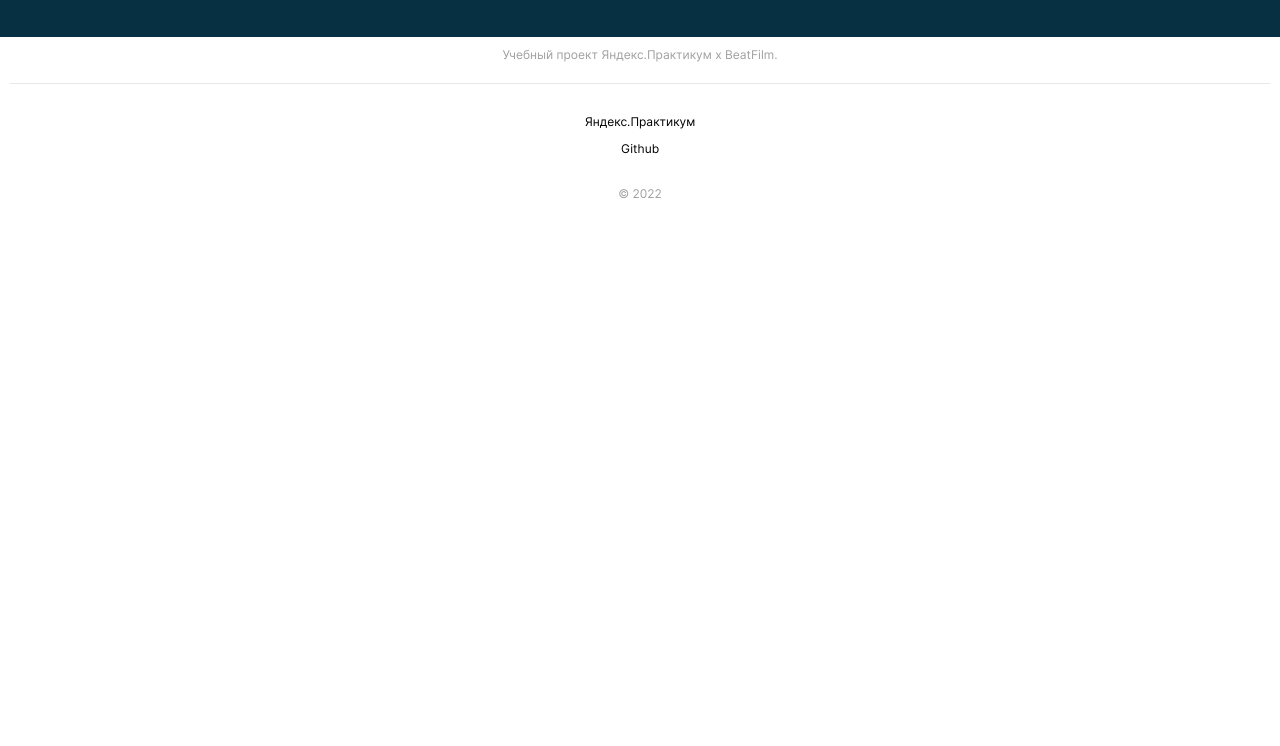
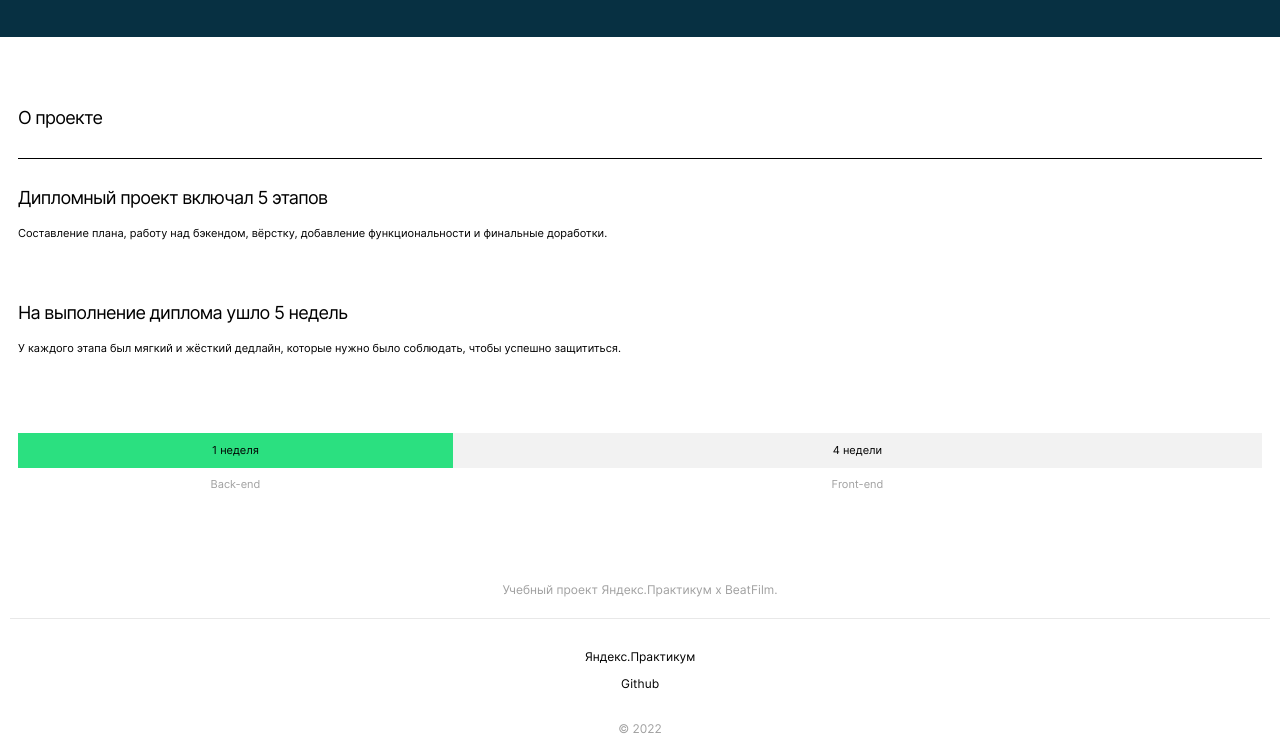
Before and after one commit to Maryk1007/movies-explorer-frontend, a React app: page / in a window 1280 px wide. Shown: the part 600-1346 px from the top of the page. Before the commit the page ends 811 px from the top, so only its background shows below. Built offline with nearby package versions, Linux system fonts and the light colour scheme.

Commit message:
layout about-project

```diff
--- a/src/components/AboutProject/AboutProject.css
+++ b/src/components/AboutProject/AboutProject.css
@@ -0,0 +1,71 @@
+.about-project {
+  margin: 0 18px 70px;
+}
+
+.about-project__title {
+  font-weight: 400;
+  font-size: 18px;
+  line-height: 1.25;
+  letter-spacing: -0.04em;
+  margin-bottom: 28px;
+  text-align: start;
+  padding-bottom: 28px;
+  border-bottom: 1px solid #000000;
+}
+
+.about-project__list {
+  list-style-type: none;
+  padding: 0;
+  margin-bottom: 67px;
+}
+
+.about-project__item {
+  margin-bottom: 62px;
+}
+
+.about-project__item:last-of-type {
+  margin-bottom: 0;
+}
+
+.about-project__subtitle {
+  font-weight: 400;
+  font-size: 18px;
+  line-height: 1.23;
+  letter-spacing: -0.04em;
+  margin-bottom: 18px;
+  text-align: start;
+}
+
+.about-project__paragraph {
+  font-weight: 400;
+  font-size: 11px;
+  line-height: 118%;
+  text-align: start;
+}
+
+.about-project__grid {
+  display: grid;
+  grid-template-columns: 0.86fr 1.6fr;
+  grid-template-rows: 35px;
+  gap: 10px 0;
+}
+
+.about-project__grid-cell {
+  font-size: 11px;
+  line-height: 1.18;
+  color: #A0A0A0;
+  display: flex;
+  align-items: center;
+  justify-content: center;
+}
+
+.cell {
+  background-color: #F2F2F2;
+  height: 100%;
+  color: #000000;
+}
+
+.cell__background {
+  background-color: #2BE080;
+  height: 100%;
+}
--- a/src/components/AboutProject/AboutProject.js
+++ b/src/components/AboutProject/AboutProject.js
@@ -0,0 +1,27 @@
+import React from "react";
+
+function AboutProject() {
+  return (
+      <section className="about-project">
+        <h2 className="about-project__title">О проекте</h2>
+        <ul className="about-project__list">
+          <li className="about-project__item">
+            <h3 className="about-project__subtitle">Дипломный проект включал 5 этапов</h3>
+            <p className="about-project__paragraph">Составление плана, работу над бэкендом, вёрстку, добавление функциональности и финальные доработки.</p>
+          </li>
+          <li className="about-project__item">
+            <h3 className="about-project__subtitle">На выполнение диплома ушло 5 недель</h3>
+            <p className="about-project__paragraph">У каждого этапа был мягкий и жёсткий дедлайн, которые нужно было соблюдать, чтобы успешно защититься.</p>
+          </li>
+        </ul>
+        <div className="about-project__grid">
+            <p className="about-project__grid-cell cell cell__background">1 неделя</p>
+            <p className="about-project__grid-cell cell">4 недели</p>
+            <p className="about-project__grid-cell">Back-end</p>
+            <p className="about-project__grid-cell">Front-end</p>
+        </div>
+      </section>
+  );
+}
+
+export default AboutProject;
--- a/src/components/Main/Main.js
+++ b/src/components/Main/Main.js
@@ -1,6 +1,6 @@
 import React from 'react';
 import Promo from '../Promo/Promo';
-// import AboutProject from '../AboutProject/AboutProject';
+import AboutProject from '../AboutProject/AboutProject';
 // import Techs from '../Techs/Techs';
 // import AboutMe from '../AboutMe/AboutMe';
 // import Portfolio from '../Portfolio/Portfolio'
@@ -8,8 +8,8 @@ function Main() {
   return (
     <main className="content">
       <Promo/>
-      {/* <AboutProject/>
-      <Techs/>
+      <AboutProject/>
+      {/* <Techs/>
       <AboutMe/>
       <Portfolio/> */}
     </main>
--- a/src/components/Promo/Promo.css
+++ b/src/components/Promo/Promo.css
@@ -6,6 +6,7 @@
   min-width: 100%;
   display: flex;
   flex-direction: column;
+  margin-bottom: 70px;
 }
 
 .promo__title{
--- a/src/index.css
+++ b/src/index.css
@@ -6,4 +6,5 @@
 @import url(./components/Header/Header.css);
 @import url(./components/Main/Main.css);
 @import url(./components/Promo/Promo.css);
+@import url(./components/AboutProject/AboutProject.css);
 @import url(./components/Footer/Footer.css);
```
